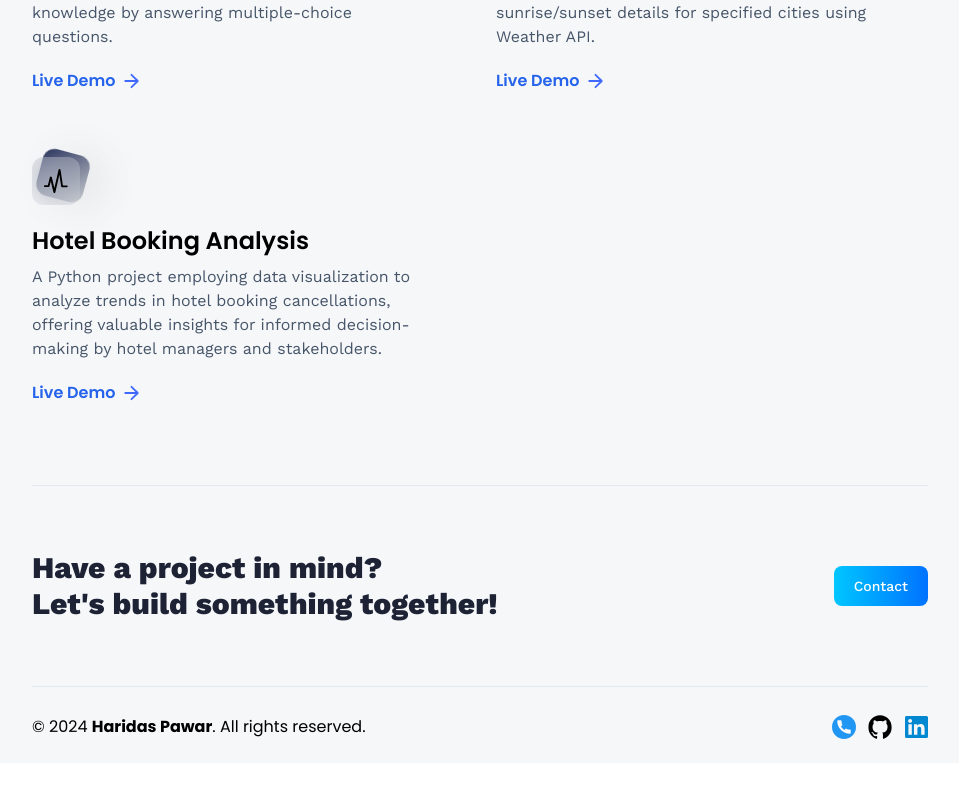
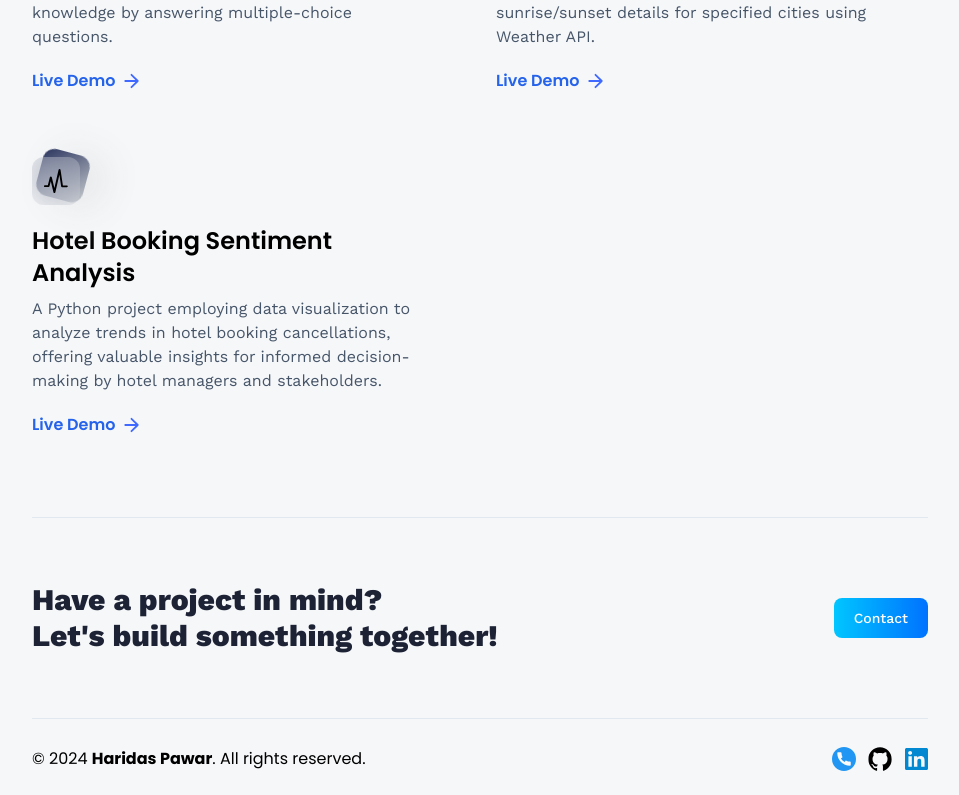
Before and after one commit to HP200421/Personal_Portfolio, a React (Vite) app: page /projects in a window 1280 px wide. Shown: the part 1119-1914 px from the top of the page, without its empty margins (160-1119 px from the left). Before the commit the page ends 1882 px from the top, so only its background shows below. Built offline with nearby package versions, Linux system fonts and the light colour scheme.

Commit message:
Project Changes

```diff
--- a/src/constants/index.js
+++ b/src/constants/index.js
@@ -210,7 +210,7 @@ export const projects = [
   {
     iconUrl: analysis,
     theme: "btn-back-black",
-    name: "Hotel Booking Analysis",
+    name: "Hotel Booking Sentiment Analysis",
     description:
       "A Python project employing data visualization to analyze trends in hotel booking cancellations, offering valuable insights for informed decision-making by hotel managers and stakeholders.",
     link: "https://github.com/HP200421/Analysis_of_Hotel_Booking_Cancellation",
```
